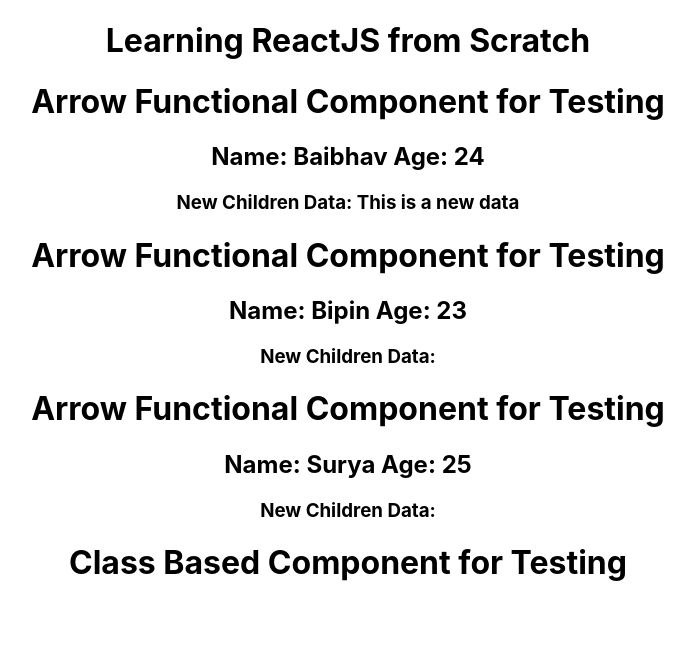
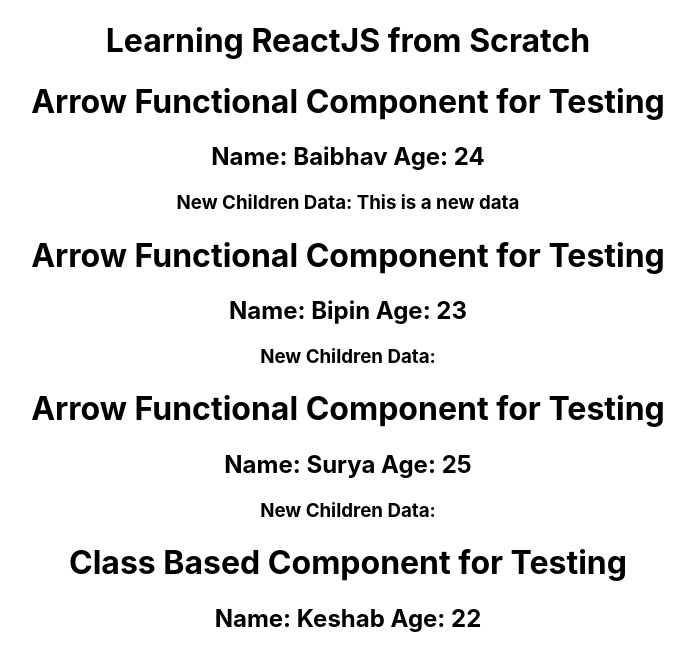
Before and after one commit to xxFREESHROUDxx/learning-reactjs, a React (Create React App) app in the folder new-react-application/: page / in a window 1280 px wide. Shown: the top 670 px of the page, without its empty margins (292-986 px from the left). Built offline with nearby package versions, Linux system fonts and the light colour scheme.

Commit message:
passing props in class based components

```diff
--- a/new-react-application/src/Person.jsx
+++ b/new-react-application/src/Person.jsx
@@ -2,10 +2,18 @@
 import './App.css';
 
 export class Person extends Component {
+  // for handeling props in class based component we need to load constructor and super function
+  constructor(props) {
+    super();
+  }
+
   render() {
     return (
       <div className='App'>
         <h1>Class Based Component for Testing </h1>
+        <h2>
+          Name: {this.props.name} Age: {this.props.age}
+        </h2>
       </div>
     );
   }
--- a/new-react-application/src/index.js
+++ b/new-react-application/src/index.js
@@ -14,6 +14,6 @@
     </Test>
     <Test name='Bipin' age='23' />
     <Test name='Surya' age='25' />
-    <Person />
+    <Person name='Keshab' age='22' />
   </React.StrictMode>
 );
```
